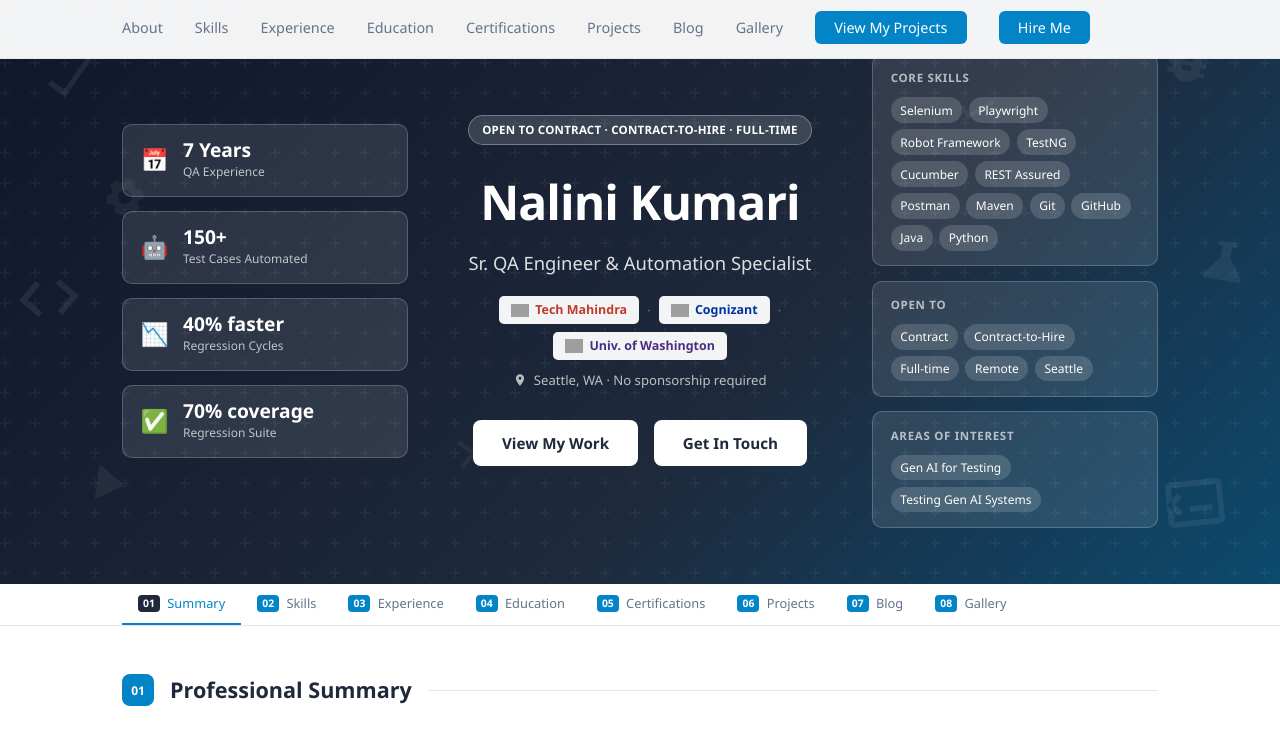
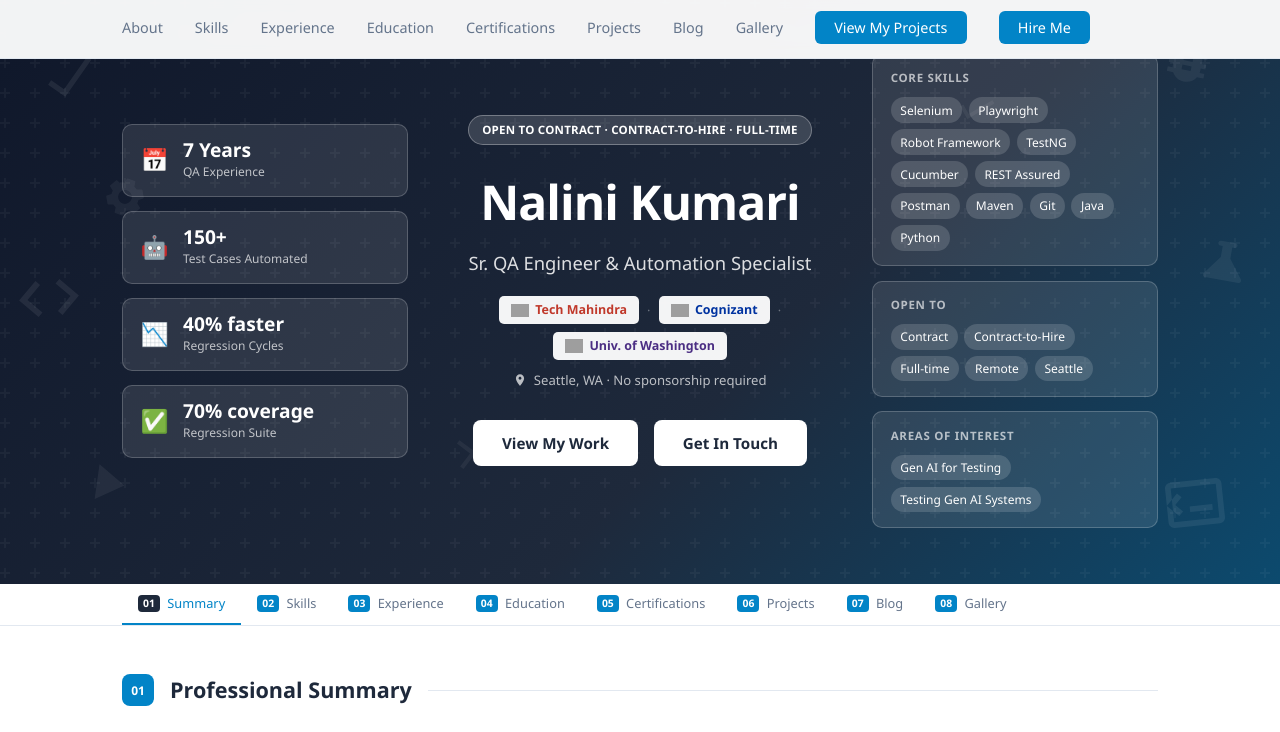
Before and after one commit to nalini0409/nalini0409.github.io, a plain HTML site: page index.html in a window 1280 px wide. Shown: the part 63-795 px from the top of the page. Drawn offline with nearby package versions, Linux system fonts and the light colour scheme; grey boxes are pictures that could not be loaded.

Commit message:
Remove GitHub from hero Core Skills panel
Co-Authored-By: Claude Sonnet 4.6 <noreply@anthropic.com>

```diff
--- a/index.html
+++ b/index.html
@@ -905,7 +905,6 @@
           <span class="hero-tag">Postman</span>
           <span class="hero-tag">Maven</span>
           <span class="hero-tag">Git</span>
-          <span class="hero-tag">GitHub</span>
           <span class="hero-tag">Java</span>
           <span class="hero-tag">Python</span>
         </div>
```
